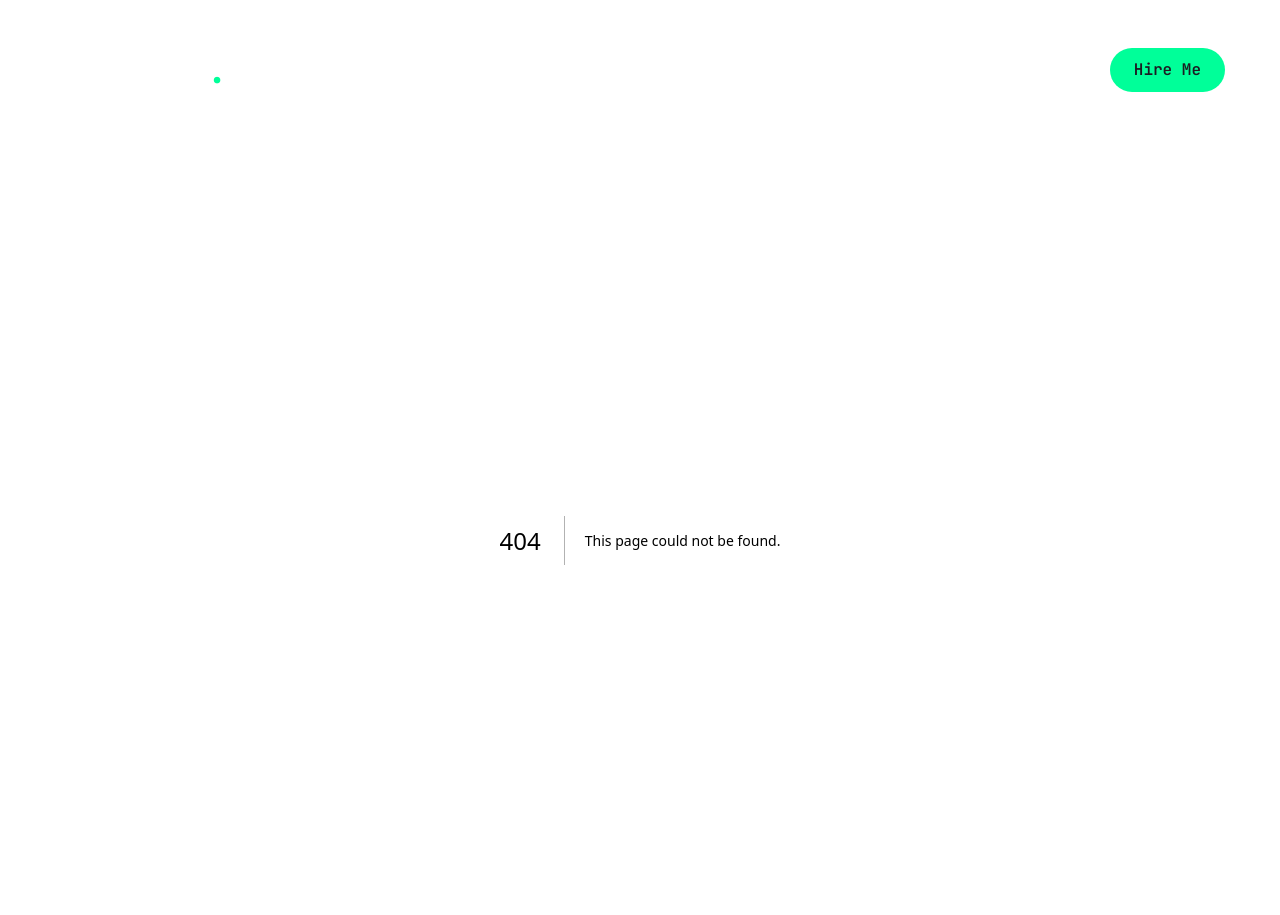
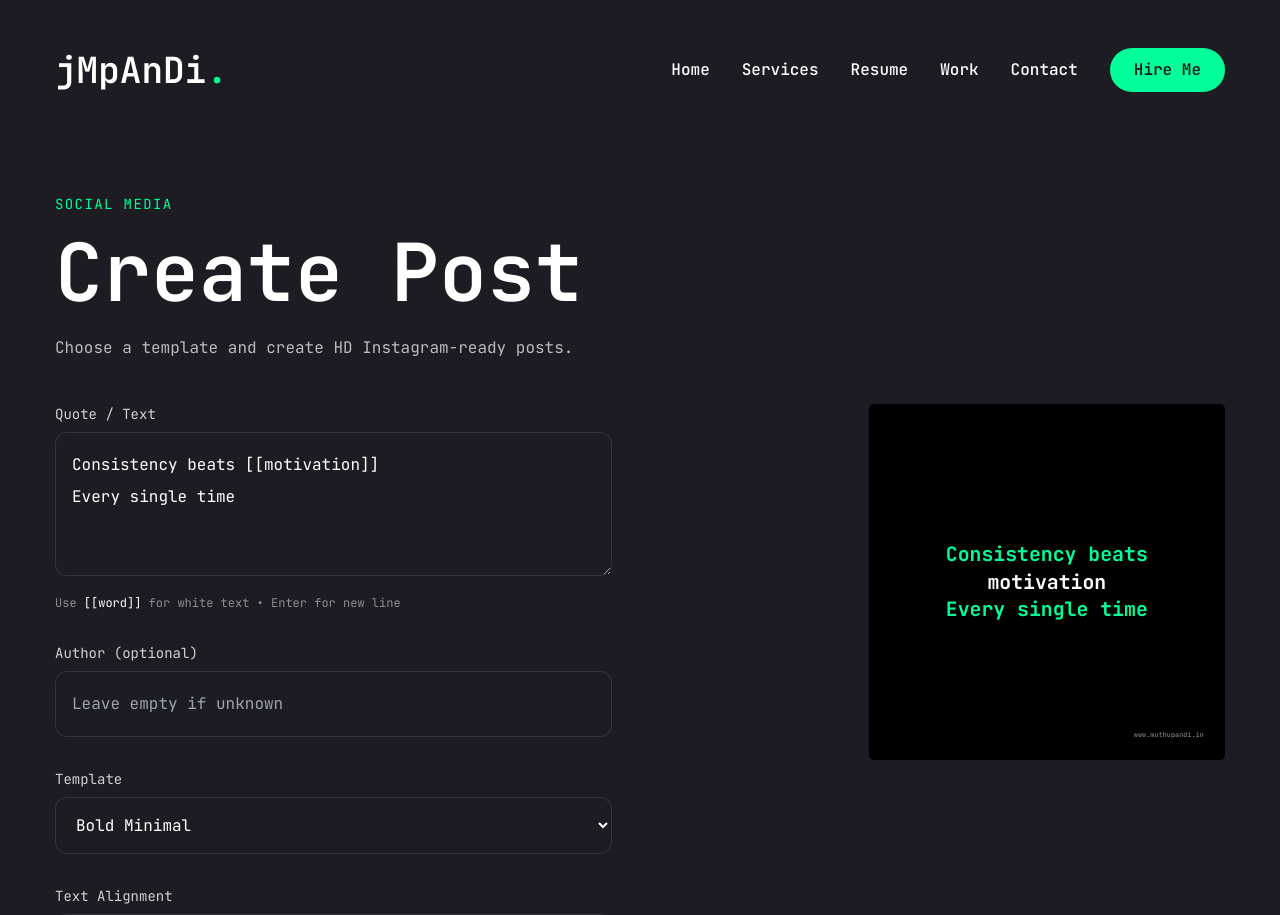
Before and after one commit to tomuthu-engineer/my-portfolio, a Next.js app: page /create-post in a window 1280 px wide. Before the commit this address had no page. Shown: the top 915 px of the page. Built offline with nearby package versions, Linux system fonts and the light colour scheme.

Commit message:
feat: add crate post page

```diff
--- /dev/null
+++ b/app/create-post/page.tsx
@@ -0,0 +1,273 @@
+"use client";
+
+import { useState, useRef } from "react";
+import { Button } from "@/components/ui/button";
+import { FiDownload } from "react-icons/fi";
+import { toPng } from "html-to-image";
+
+/* ---------------- TYPES ---------------- */
+
+type TextAlignment = "left" | "center" | "right" | "justify";
+
+type Template = {
+  id: string;
+  name: string;
+  quoteSize: string;
+  authorSize: string;
+  accentColor: string;
+  padding: string;
+};
+
+/* ---------------- CONSTANTS ---------------- */
+
+const HD_SIZE = 1080;
+const WHITE_COLOR = "#ffffff";
+
+/* ---------------- TEMPLATES ---------------- */
+
+const TEMPLATES: Template[] = [
+  {
+    id: "bold",
+    name: "Bold Minimal",
+    quoteSize: "text-6xl",
+    authorSize: "text-3xl",
+    accentColor: "#00ff99",
+    padding: "p-24",
+  },
+  {
+    id: "classic",
+    name: "Classic Quote",
+    quoteSize: "text-5xl",
+    authorSize: "text-2xl",
+    accentColor: "#ffffff",
+    padding: "p-28",
+  },
+  {
+    id: "modern",
+    name: "Modern Compact",
+    quoteSize: "text-4xl",
+    authorSize: "text-xl",
+    accentColor: "#22c55e",
+    padding: "p-20",
+  },
+];
+
+/* ---------------- COMPONENT ---------------- */
+
+const CreatePost = () => {
+  const previewRef = useRef<HTMLDivElement | null>(null);
+
+  const [quote, setQuote] = useState(
+    "Consistency beats [[motivation]]\nEvery single time"
+  );
+  const [author, setAuthor] = useState("");
+  const [alignment, setAlignment] = useState<TextAlignment>("center");
+  const [templateId, setTemplateId] = useState("bold");
+
+  const template = TEMPLATES.find((t) => t.id === templateId)!;
+
+  /* ---------------- HELPERS ---------------- */
+
+  const getItemsAlign = (): "flex-start" | "center" | "flex-end" => {
+    if (alignment === "right") return "flex-end";
+    if (alignment === "center") return "center";
+    return "flex-start";
+  };
+
+  const renderQuote = (text: string) => {
+    const lines = text.split("\n");
+
+    return lines.map((line, lineIndex) => {
+      const parts = line.split(/(\[\[.*?\]\])/g);
+
+      return (
+        <span key={lineIndex}>
+          {parts.map((part, partIndex) => {
+            if (part.startsWith("[[") && part.endsWith("]]")) {
+              return (
+                <span key={partIndex} style={{ color: WHITE_COLOR }}>
+                  {part.slice(2, -2)}
+                </span>
+              );
+            }
+
+            return (
+              <span
+                key={partIndex}
+                style={{ color: template.accentColor }}
+              >
+                {part}
+              </span>
+            );
+          })}
+          <br />
+        </span>
+      );
+    });
+  };
+
+  const downloadImage = async () => {
+    if (!previewRef.current) return;
+
+    const dataUrl = await toPng(previewRef.current, {
+      cacheBust: true,
+      pixelRatio: 1,
+      backgroundColor: "#000000",
+    });
+
+    const link = document.createElement("a");
+    link.download = "muthupandi-post-hd.png";
+    link.href = dataUrl;
+    link.click();
+  };
+
+  /* ---------------- RENDER ---------------- */
+
+  return (
+    <section className="h-full py-12">
+      <div className="container mx-auto">
+        {/* Header */}
+        <div className="mb-10">
+          <span className="text-accent text-sm uppercase tracking-widest">
+            Social Media
+          </span>
+          <h1 className="h1 mt-2">Create Post</h1>
+          <p className="text-white/70 max-w-xl mt-4">
+            Choose a template and create HD Instagram-ready posts.
+          </p>
+        </div>
+
+        <div className="grid grid-cols-1 xl:grid-cols-2 gap-14">
+          {/* LEFT – CONTROLS */}
+          <div className="space-y-8">
+            {/* Quote */}
+            <div>
+              <label className="text-sm text-white/80 block mb-2">
+                Quote / Text
+              </label>
+              <textarea
+                className="w-full h-36 rounded-xl bg-primary border border-white/10 p-4 text-white focus:outline-none focus:border-accent transition"
+                value={quote}
+                onChange={(e) => setQuote(e.target.value)}
+              />
+              <p className="text-xs text-white/50 mt-2">
+                Use <span className="text-white">[[word]]</span> for white text •
+                Enter for new line
+              </p>
+            </div>
+
+            {/* Author */}
+            <div>
+              <label className="text-sm text-white/80 block mb-2">
+                Author (optional)
+              </label>
+              <input
+                className="w-full rounded-xl bg-primary border border-white/10 p-4 text-white focus:outline-none focus:border-accent transition"
+                value={author}
+                onChange={(e) => setAuthor(e.target.value)}
+                placeholder="Leave empty if unknown"
+              />
+            </div>
+
+            {/* Template */}
+            <div>
+              <label className="text-sm text-white/80 block mb-2">
+                Template
+              </label>
+              <select
+                className="w-full rounded-xl bg-primary border border-white/10 p-4 text-white focus:outline-none focus:border-accent transition"
+                value={templateId}
+                onChange={(e) => setTemplateId(e.target.value)}
+              >
+                {TEMPLATES.map((t) => (
+                  <option key={t.id} value={t.id}>
+                    {t.name}
+                  </option>
+                ))}
+              </select>
+            </div>
+
+            {/* Alignment */}
+            <div>
+              <label className="text-sm text-white/80 block mb-2">
+                Text Alignment
+              </label>
+              <select
+                className="w-full rounded-xl bg-primary border border-white/10 p-4 text-white"
+                value={alignment}
+                onChange={(e) =>
+                  setAlignment(e.target.value as TextAlignment)
+                }
+              >
+                <option value="left">Left</option>
+                <option value="center">Center</option>
+                <option value="right">Right</option>
+                <option value="justify">Justify</option>
+              </select>
+            </div>
+
+            {/* Download */}
+            <Button
+              variant="outline"
+              size="lg"
+              className="uppercase flex items-center gap-2"
+              onClick={downloadImage}
+            >
+              <span>Download HD PNG</span>
+              <FiDownload className="text-xl" />
+            </Button>
+          </div>
+
+          {/* RIGHT – PREVIEW */}
+          <div className="flex justify-center xl:justify-end">
+            <div style={{ zoom: 0.33 }}>
+              <div
+                ref={previewRef}
+                style={{
+                  width: HD_SIZE,
+                  height: HD_SIZE,
+                  backgroundColor: "#000000",
+                  textAlign: alignment,
+                  textAlignLast:
+                    alignment === "justify" ? "left" : undefined,
+                }}
+                className={`relative rounded-2xl flex flex-col justify-center ${template.padding}`}
+              >
+                {/* MAIN CONTENT */}
+                <div
+                  className="flex flex-col"
+                  style={{ alignItems: getItemsAlign() }}
+                >
+                  <p
+                    className={`${template.quoteSize} font-bold leading-snug`}
+                  >
+                    {renderQuote(quote)}
+                  </p>
+
+                  {author.trim() && (
+                    <span
+                      className={`mt-10 ${template.authorSize}`}
+                      style={{ color: WHITE_COLOR }}
+                    >
+                      — {author}
+                    </span>
+                  )}
+                </div>
+
+                {/* SUB TEXT */}
+                <div
+                  className="absolute bottom-16 right-16 text-xl tracking-wide"
+                  style={{ color: "#999999" }}
+                >
+                  www.muthupandi.in
+                </div>
+              </div>
+            </div>
+          </div>
+        </div>
+      </div>
+    </section>
+  );
+};
+
+export default CreatePost;
--- a/package.json
+++ b/package.json
@@ -19,6 +19,7 @@
     "class-variance-authority": "^0.7.0",
     "clsx": "^2.1.1",
     "framer-motion": "^11.3.28",
+    "html-to-image": "^1.11.13",
     "lucide-react": "^0.428.0",
     "next": "^14.2.21",
     "react": "^18",
```
Also changed, not shown: 1 other file (tests, documents, lock files or other folders).
